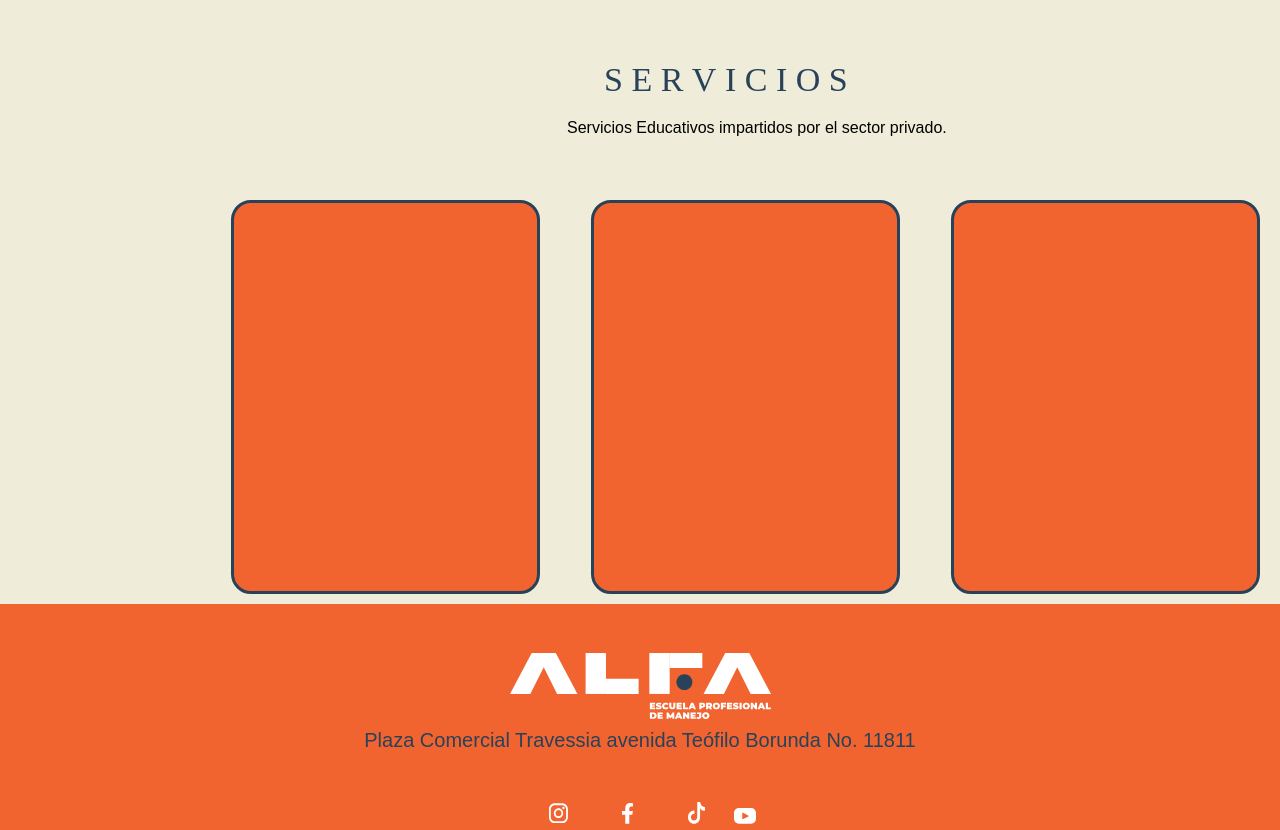
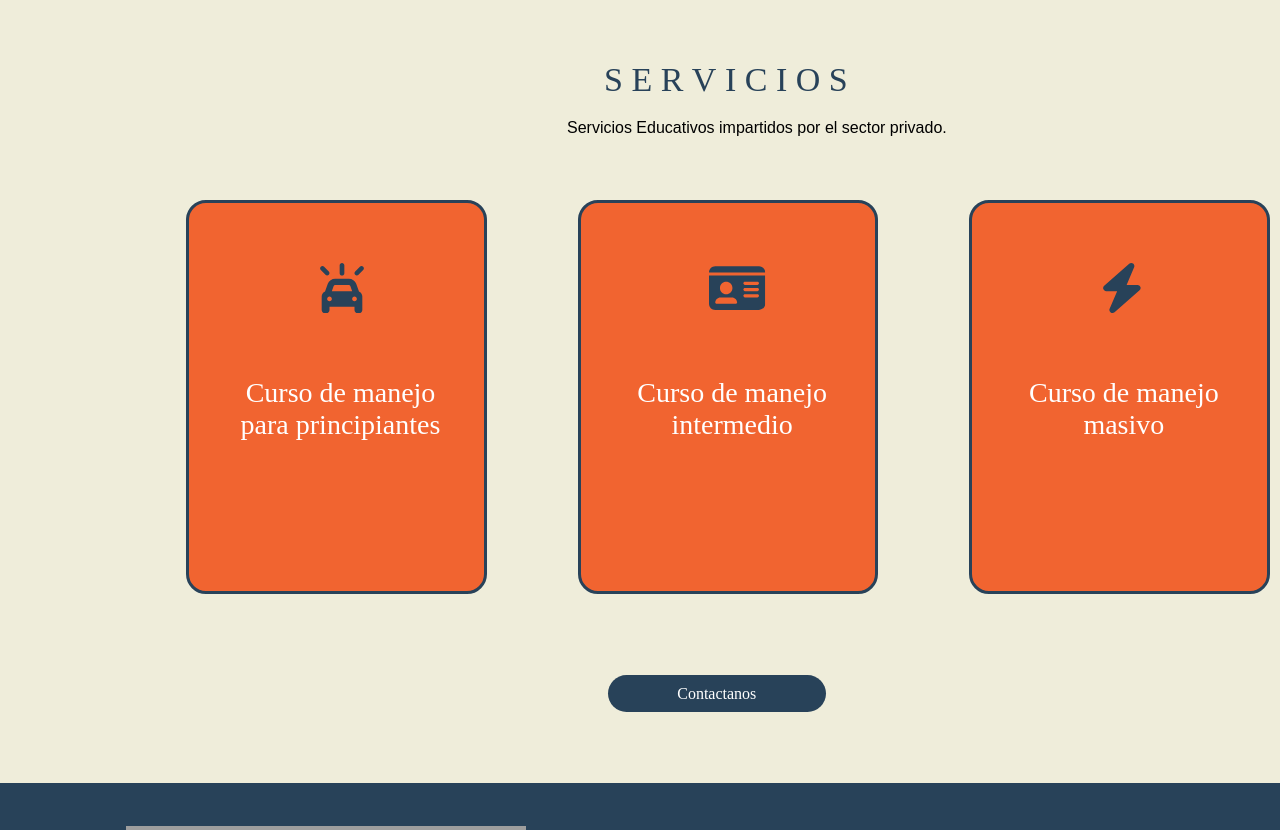
Before and after one commit to UDI-training/alfa_website, a PHP site: page / in a window 1280 px wide; the page is wider, and only the part inside the window is pictured. Shown: the part 1308-2138 px from the top of that part. Run offline with PHP 8.4, Linux system fonts and the light colour scheme; grey boxes are pictures that could not be loaded.

Commit message:
Index base final (no conectado)

```diff
--- a/Index.php
+++ b/Index.php
@@ -20,7 +20,7 @@
             </div>
         </div>
     </div>
-    <div id="BlueBloc">
+    <div class="BlueBloc">
         <div style="display: block; height: 0;"></div>
         <div id="TituloG2">Q&nbsp;U&nbsp;I&nbsp;E&nbsp;N&nbsp;E&nbsp;S&nbsp; &nbsp;S&nbsp;O&nbsp;M&nbsp;O&nbsp;S</div>
         <div id="TextoXS">Somos un grupo de profesionales en la cultura vial con 30 años de experiencia, que preocupados ante la alarmante incidencia de accidentes vehiculares por la falta de capacitación se unieron, para crear un Centro de Capacitación en Conducción con la finalidad de educar a las próximas generaciones de conductores, para que se protejan así mismos, a su familia y al resto de las personas que utilizan las vías públicas.</div>
@@ -28,9 +28,22 @@
     <div id="BlueTxt">S&nbsp;E&nbsp;R&nbsp;V&nbsp;I&nbsp;C&nbsp;I&nbsp;O&nbsp;S</div>
     <div id="NegroTxt">Servicios Educativos impartidos por el sector privado.</div>
     <div id="SECOND-container">
-        <div class="OrangBloc"></div>
-        <div class="OrangBloc"></div>
-        <div class="OrangBloc"></div>
+        <div class="OrangBloc"><img class="Logos" src="CarLogo.svg" alt="Car"><div class="Txtbloc">Curso de manejo para principiantes</div></div>
+        <div class="OrangBloc"><img class="Logos" src="LicenciaLogo.svg" alt="Licencia"><div class="Txtbloc">Curso de manejo intermedio</div></div>
+        <div class="OrangBloc"><img class="Logos" src="RayLogo.svg" alt="Rayo"><div class="Txtbloc">Curso de manejo masivo</div></div>
+    </div>
+    <div id="myButtonContainer2">
+        <button id="myButton2">Contactanos</button>
+    </div>
+    <div class="BlueBloc">
+        <div id="TxtCirc">Adquiere el conocimiento suficiente para conducir y obtener su certificado con validez oficial que lo acredite.</div>
+        <div><img id="circulito" src="OrangeCircle.svg" alt="Circulo"></div>
+    </div>
+    <div><img id="Real" src="CarroReal.svg" alt="Carro"></div>
+    <div id="THIRD-container">
+        <div class="CircularBloc"><div class="TxtOrg">MISIÓN</div><div class="SubTxt">Educar para prevenir</div></div>
+        <div class="CircularBloc"><div class="TxtOrg">VISIÓN</div><div class="SubTxt">Crear una nueva cultura de respeto al conducir</div></div>
+        <div class="CircularBloc"><div class="TxtOrg">VALORES</div><div class="FlexText"><span class="word">Confianza</span><span class="word">Respeto</span><span class="word">Equidad</span><span class="word">Empatía</span></div></div>
     </div>
     <?php include_once("PhpAssets/footer.php"); ?>
 </body>
--- a/style.css
+++ b/style.css
@@ -154,12 +154,14 @@ nav a:hover {
     padding: 0px 0px 0px 0px;
 }
 
-#BlueBloc{
+.BlueBloc{
     background-color: #284259;
     height: 319px;
     border: 1px solid #cccccc00;
     padding: 1px;
-    overflow: auto;
+    /*overflow: auto;*/
+    position: relative;
+    z-index: 1;
 }
 
 #TituloG2{
@@ -196,7 +198,7 @@ nav a:hover {
 
 #SECOND-container{
     display: flex;
-    margin-left: 190px;
+    margin-left: 105px;
     margin-top: 53px;
 }
 
@@ -204,7 +206,7 @@ nav a:hover {
     background-color: #F16430;
     width: 303px;
     height: 388px;
-    margin: 10px 10px 10px 41px;
+    margin: 10px 10px 10px 81px;
     border-color: black;
     border-radius: 20px;
     border: 3px solid #284259;
@@ -221,6 +223,7 @@ footer {
     color: #fff;
     padding: 10px 0;
     text-align: center;
+    margin-top: 30px;
 }
 
 #MiniAzul{
@@ -269,7 +272,116 @@ footer {
     margin-left: 90px;
 }
 
+#myButton2{
+    margin-left: 608px;
+    background-color: #284259;
+    border-radius: 90px;
+    width: 17%;
+    height: 37px;
+    border: 1px;
+    color: #FFFFFF;
+    font-size: 16px;
+    font-family: 'Archivo Black';
+    margin-top: 71px;
+    padding: 0px 0px 0px 0px;
+    margin-bottom: 71px;
+}
+
+.Logos{
+    padding: 60px 0px 0px 128px;
+}
+
+.Txtbloc{
+    padding: 60px 0px 0px 31px;
+    text-align: center;
+    color: #FFFFFF;
+    font-size: 28px;
+    font-family: 'Archivo Black';
+    width: 241px;
+}
+
+#circulito{
+    margin-left: 590px;
+    margin-top: 29px;
+    transform: translate(10px, -156px);
+    position: relative;
+    z-index: 2;
+}
+
+#Real{
+    transform: translate(10px, -280px);
+    margin-left: 116px;
+    position: relative;
+    z-index: 4;
+}
+
+#TxtCirc{
+    margin-left: 990px;
+    margin-top: 140px;
+    transform: translate(10px, 10px);
+    position: relative;
+    z-index: 3;
+    font-family: 'Archivo Black';
+    color: #FFFFFF;
+    width: 428px;
+    font-size: 20px;
+}
 
 #QS{
     margin: 10px 106px 10px 106px;
 }
+
+#THIRD-container{
+    display: flex;
+    /* margin-bottom: 0px; */
+    position: relative;
+    margin: -155px 10px 10px 68px;
+    width: inherit;
+    padding: 0px 63px 20px 20px;
+}
+
+.CircularBloc{
+    width: 311px;
+    height: 311px;
+    border-radius: 50%;
+    /*overflow: hidden;*/
+    box-shadow: 0 4px 8px rgba(0, 0, 0, 0.1);
+    margin-top: -90px;
+    padding: 10px 10px 10px 10px;
+    margin-left: 64px;
+    border: 3px solid #284259;
+    background-color: #FFFFFF;
+}
+
+.TxtOrg{
+    margin-left: 121px;
+    margin-top: 90px;
+    color: #F16430;
+    font-family: Montserrat;
+    font-size: 20px;
+}
+
+.SubTxt{
+    color: #284259;
+    font-family: Archivo Black;
+    margin-left: 53px;
+    margin-top: 16px;
+    font-size: 20px;
+    text-align: center;
+    width: 216px;
+}
+
+.FlexText {
+    display: flex;
+    width: 115px;
+    color: #284259;
+    flex-direction: column;
+    font-family: Archivo Black;
+    font-size: 20px;
+    margin-top: 16px;
+    margin-left: 117px;
+}
+
+.word::first-letter {
+    color: #F16430;
+}
```
Also changed, not shown: CarLogo.svg (added), LicenciaLogo.svg (added), OrangeCircle.svg (added), RayLogo.svg (added), 1 other file.
